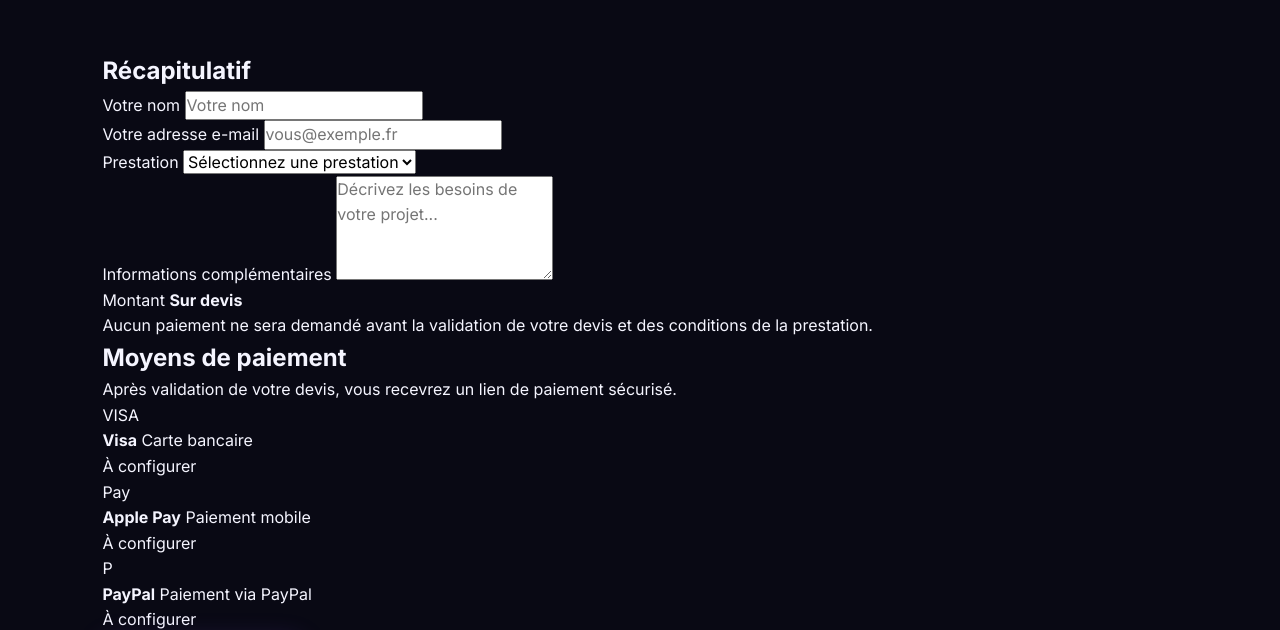
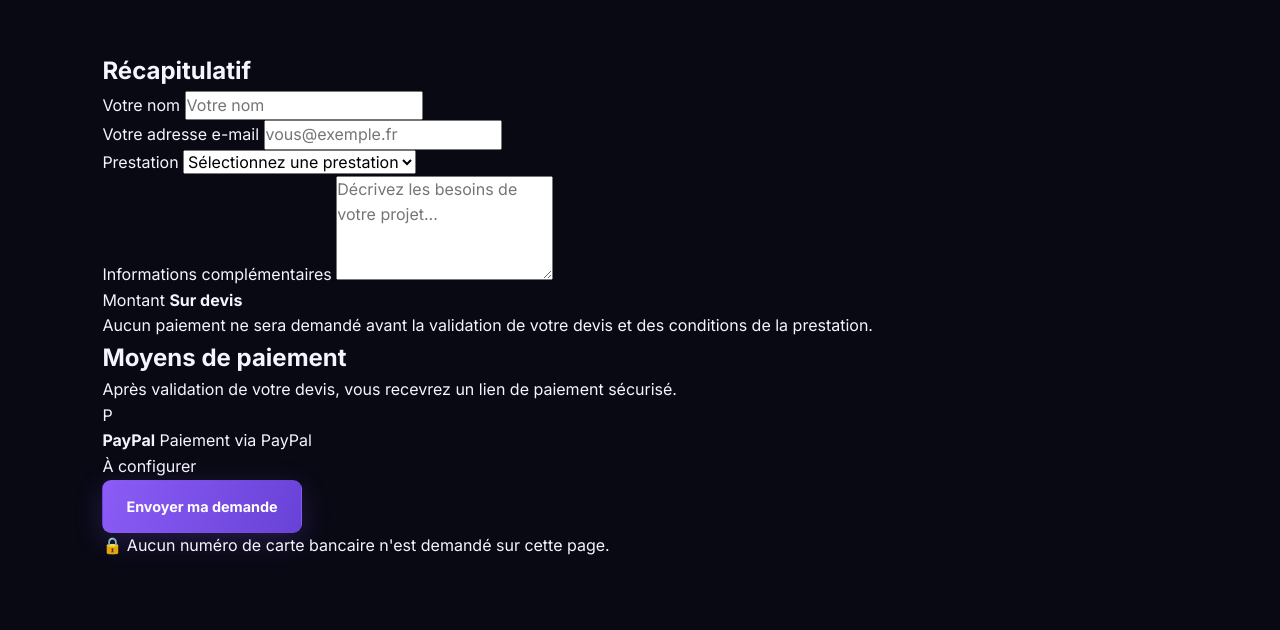
Before and after one commit to noasueur88-blip/..., a plain HTML site: page commande.html in a window 1280 px wide. Shown: the part 315-945 px from the top of the page. Drawn offline with Linux system fonts and the light colour scheme.

Commit message:
Remove Visa and Apple Pay payment methods
Removed Visa and Apple Pay payment method sections from the HTML.

```diff
--- a/commande.html
+++ b/commande.html
@@ -85,24 +85,6 @@
       </p>
 
       <div class="payment-method">
-        <div class="payment-logo visa">VISA</div>
-        <div>
-          <strong>Visa</strong>
-          <span>Carte bancaire</span>
-        </div>
-        <span class="payment-status">À configurer</span>
-      </div>
-
-      <div class="payment-method">
-        <div class="payment-logo apple">Pay</div>
-        <div>
-          <strong>Apple Pay</strong>
-          <span>Paiement mobile</span>
-        </div>
-        <span class="payment-status">À configurer</span>
-      </div>
-
-      <div class="payment-method">
         <div class="payment-logo paypal">P</div>
         <div>
           <strong>PayPal</strong>
```
